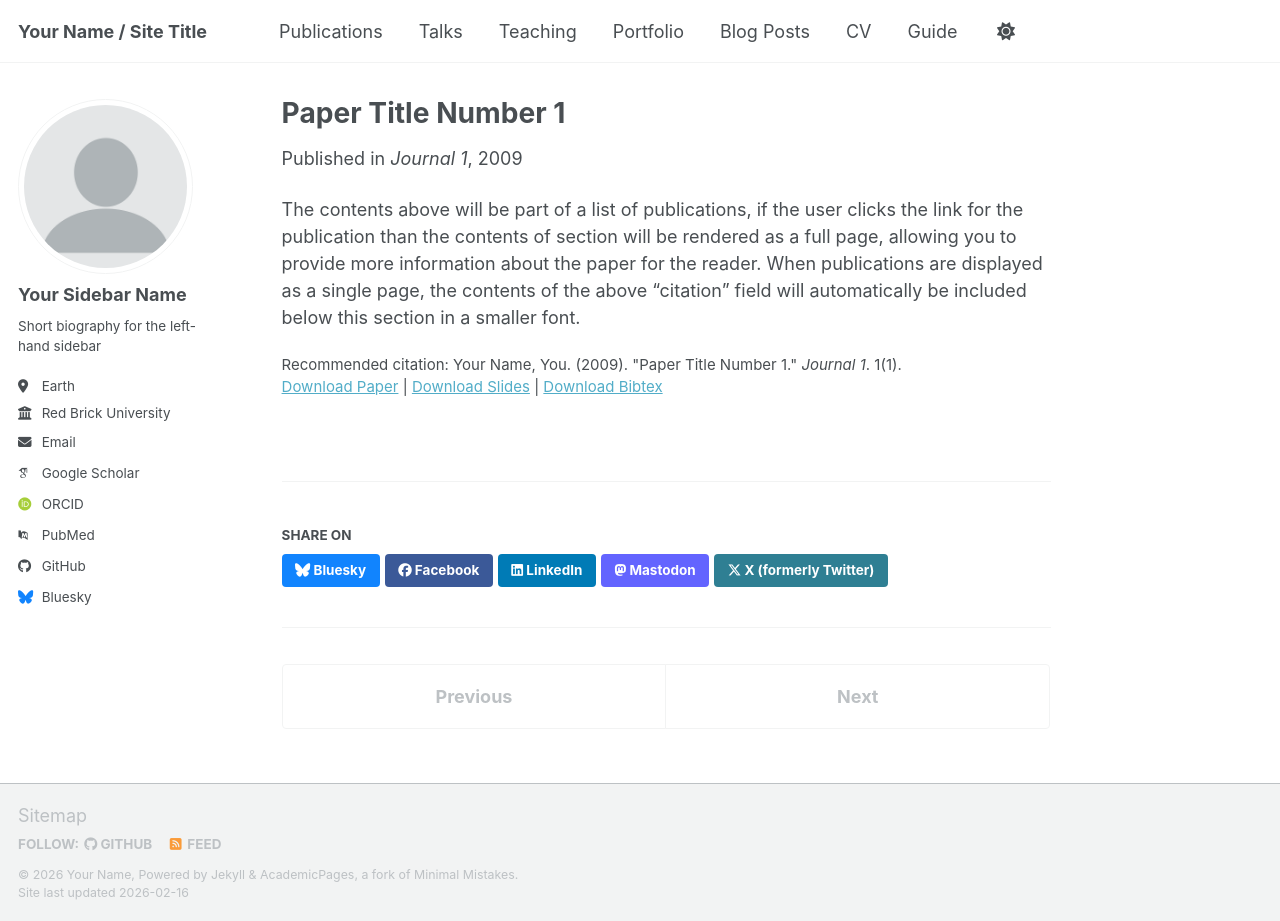
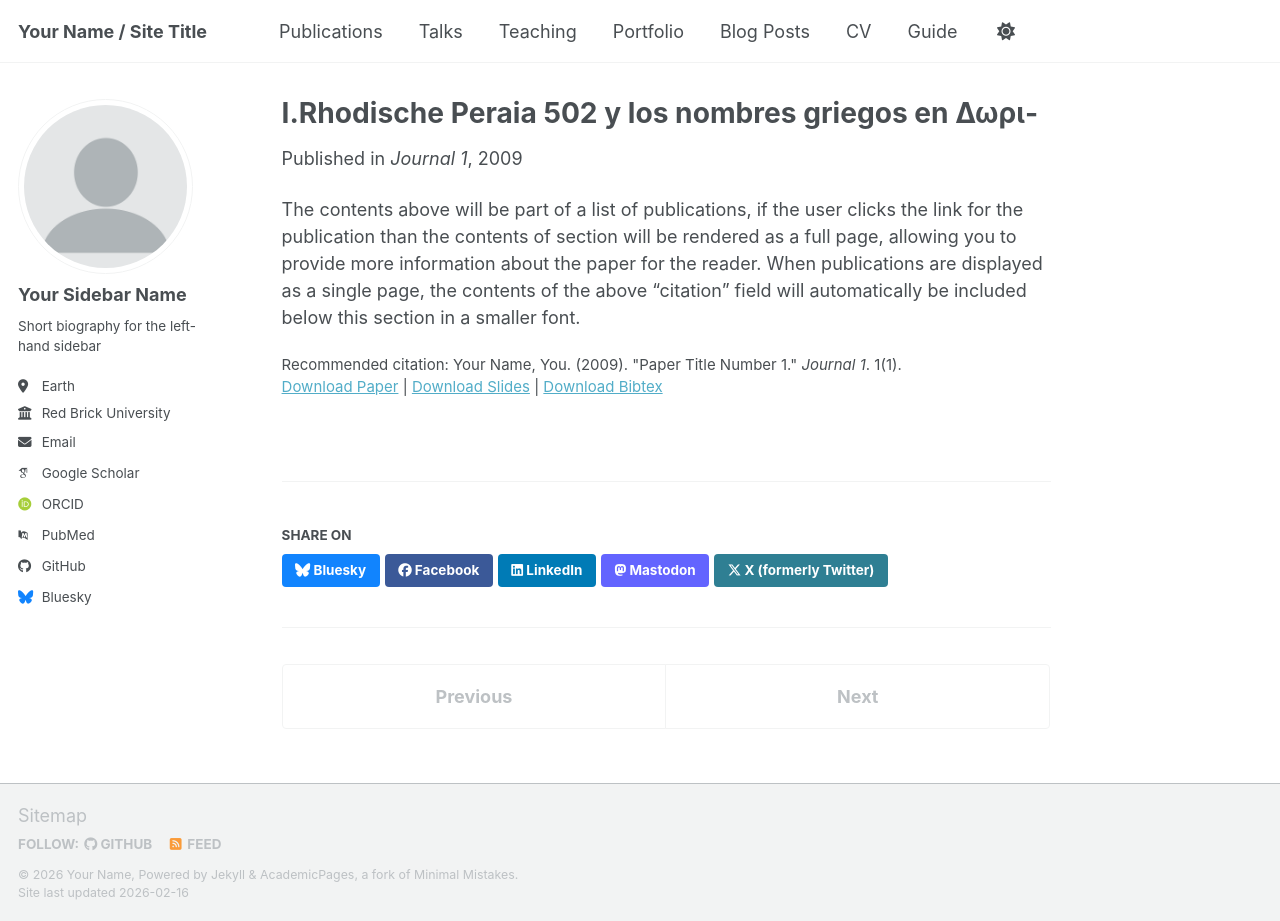
Before and after one commit to heliophues/Names-Rhodes, a Jekyll site: the page built from _publications/2009-10-01-paper-title-number-1.md, in a window 1280 px wide and 921 px high. Built offline with Jekyll 4.4.1, drawn with Linux system fonts in a browser that asks for light colours; some web fonts are replaced; a script bundle is joined from its source files by our own code; library files that are not in the unit come from our copies.

Commit message:
Update 2009-10-01-paper-title-number-1.md

```diff
--- a/_publications/2009-10-01-paper-title-number-1.md
+++ b/_publications/2009-10-01-paper-title-number-1.md
@@ -1,9 +1,9 @@
 ---
-title: "Paper Title Number 1"
+title: "I.Rhodische Peraia 502 y los nombres griegos en Δωρι-"
 collection: publications
 category: manuscripts
 permalink: /publication/2009-10-01-paper-title-number-1
-excerpt: 'This paper is about the number 1. The number 2 is left for future work.'
+excerpt: 'En este artículo analizamos la serie de antropónimos griegos con primer elemento Δωρι-'
 date: 2009-10-01
 venue: 'Journal 1'
 slidesurl: 'https://academicpages.github.io/files/slides1.pdf'
```
